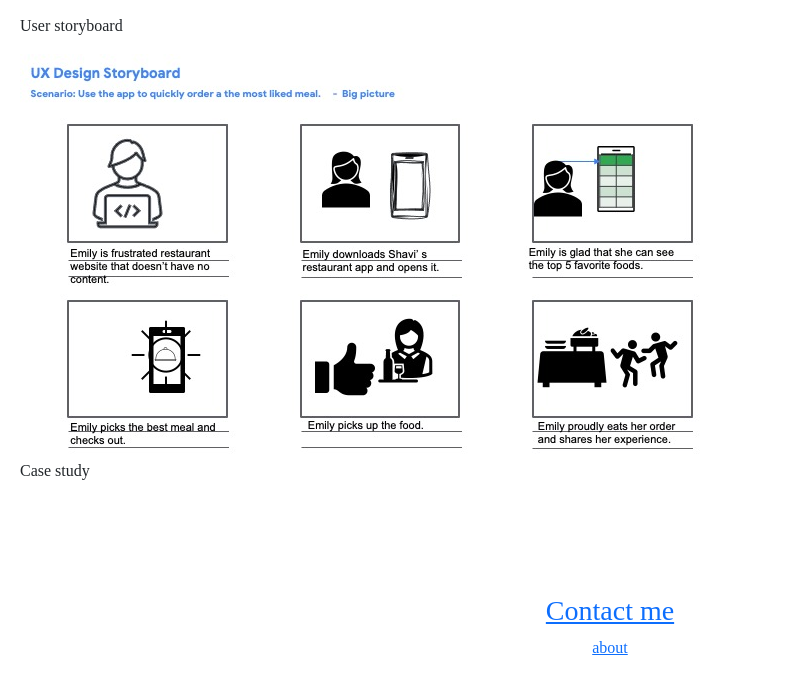
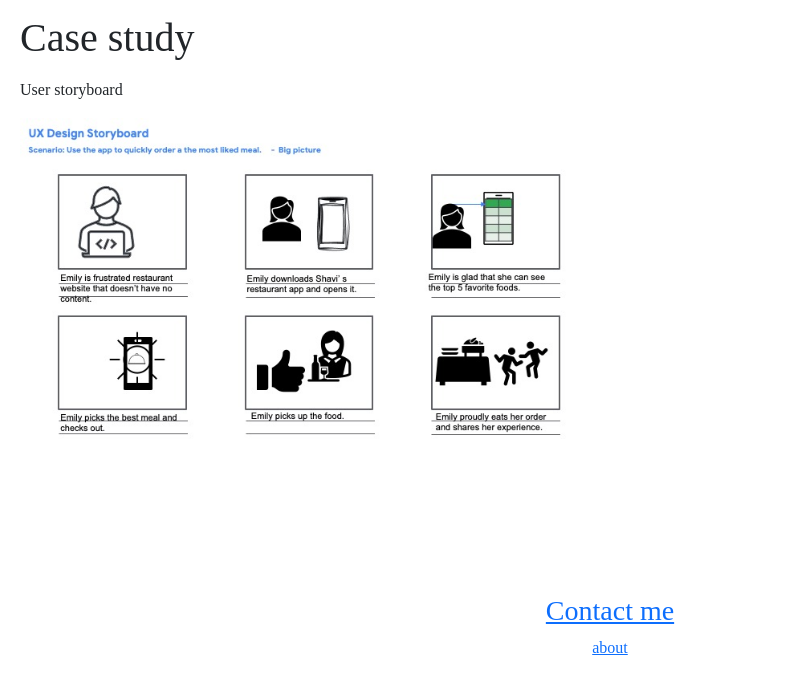
Before and after one commit to diaba/portfolio, a plain HTML site: page ux.html in a window 1280 px wide. Shown: the part 116-800 px from the top of the page, without its empty margins (0-812 px from the left). Drawn offline with nearby package versions, Linux system fonts and the light colour scheme; a web font is replaced by a local one.

Commit message:
add image to ux page

```diff
--- a/ux.html
+++ b/ux.html
@@ -29,16 +29,17 @@
         </nav>
     </header>
     <main>
+        <h1><p>Case study</p></h1>
         <div class="row">
             <div class="col-6">
                 <p> User storyboard</p>
-                <img src="Slide1.jpeg" alt="closeup">
+                <img src="Slide1.jpeg" class="img img-fluid" alt="closeup">
             </div>
             <div class="col-6">
 
             </div>
         </div>
-        <p>Case study</p>
+
     </main>
     <footer>
         <h3> <a href="message.html">Contact me</a> </h3>
```
